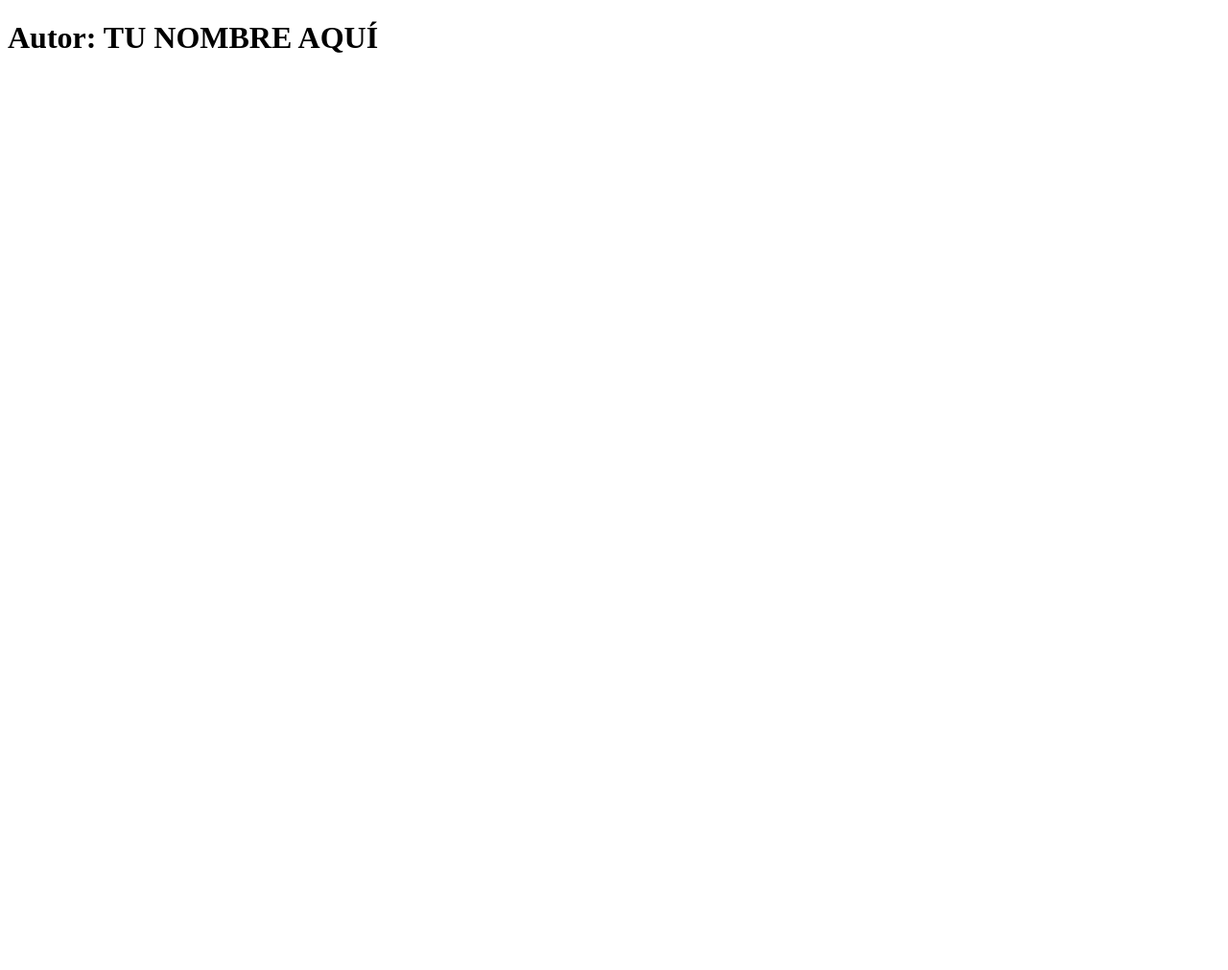
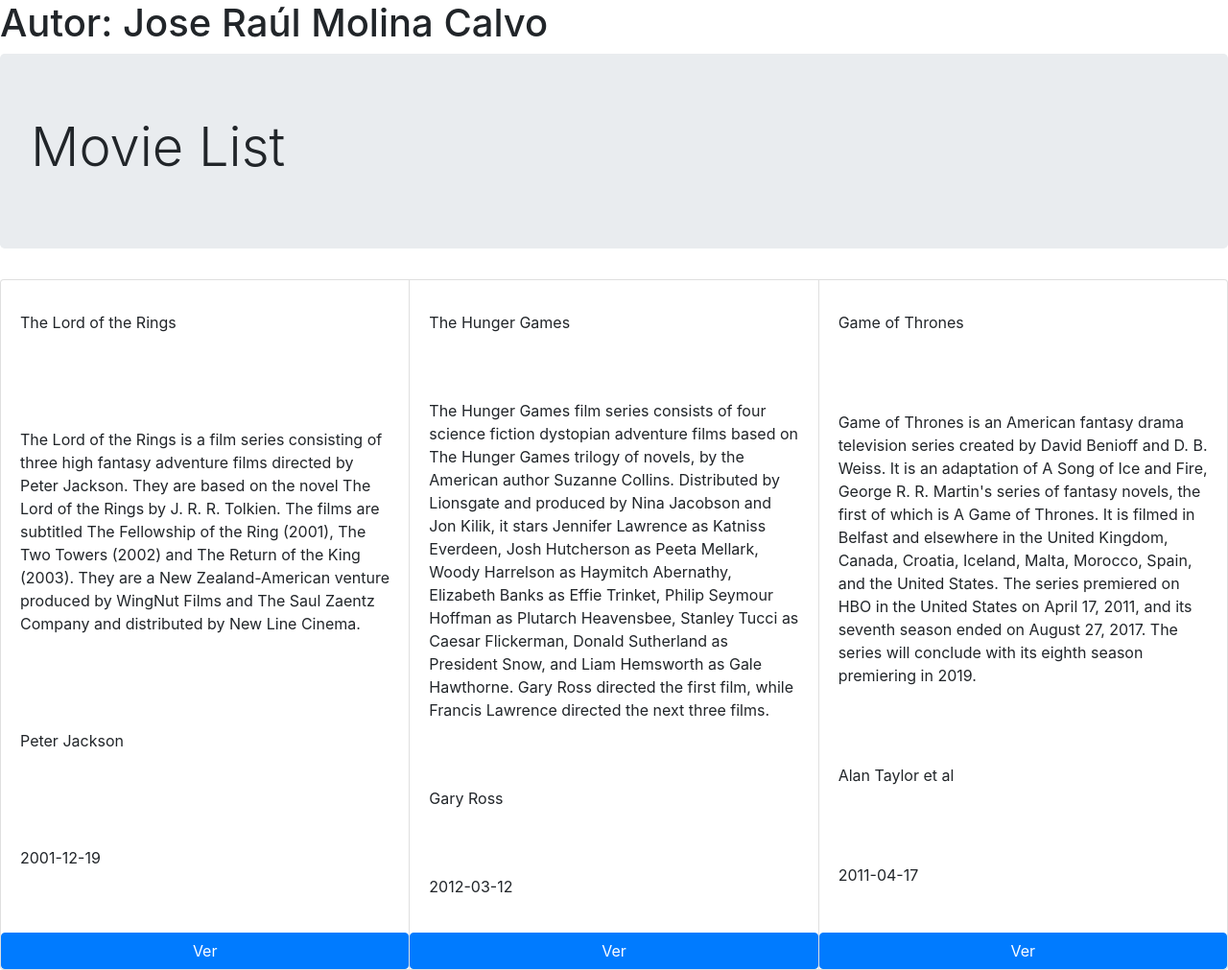
Before and after one commit to RaulMolinaC/practica_vuejs_componentes, a website: page index.html in a window 1280 px wide. Shown: the whole page at 96% size. Before the commit the page ends 800 px from the top, so only its background shows below. Drawn offline with nearby package versions, Linux system fonts and the light colour scheme.

Commit message:
Bueno empezamos

```diff
--- a/index.html
+++ b/index.html
@@ -7,12 +7,14 @@
         <meta name="author" content="">
         <meta name="description" content="">
         <meta name="viewport" content="width=device-width, initial-scale=1">
+        <link rel="stylesheet" href="https://stackpath.bootstrapcdn.com/bootstrap/4.4.1/css/bootstrap.min.css" integrity="sha384-Vkoo8x4CGsO3+Hhxv8T/Q5PaXtkKtu6ug5TOeNV6gBiFeWPGFN9MuhOf23Q9Ifjh" crossorigin="anonymous">
         <!-- TODO: Cargar CSS Bootstrap (no es necesario el JS) -->
+
     </head>
 
     <body>
 
-        <h1 id="autor">Autor: TU NOMBRE AQUÍ</h1>
+        <h1 id="autor">Autor: Jose Raúl Molina Calvo</h1>
 
         <!-- https://vuejs.org/v2/guide/index.html -->
         <div id="app">
@@ -22,6 +24,24 @@
                - Para cada item: (https://vuejs.org/v2/guide/index.html#Conditionals-and-Loops)
                  - Crear un componente item-data
             -->
+            <div class="jumbotron">
+                <h1 class="display-4" id="title">{{ col.collection.title }}</h1>
+        </div>
+        <div class="card-group">
+            <div class="card" style="width: 18rem;" v-for="item in col.collection.items">
+                <div class="card-body" v-for="peli in item.data">
+                    <dl>
+                        <dt class="card-title">
+                            {{peli.promt}}
+                        </dt>
+                        <dd>
+                            {{peli.value}}
+                        </dd>
+                    </dl>
+                </div>
+                <a v-bind:href="item.href" class="btn btn-primary">Ver</a>
+             </div>
+        </div>
 
         </div>
 
@@ -49,6 +69,11 @@
 
 
         <!-- TODO: Cargar librería VueJS y archivo js/script.js -->
+        <script src="https://cdn.jsdelivr.net/npm/vue@2/dist/vue.js"></script>
+        <script src="./js/script.js"></script>
+        <script src="https://code.jquery.com/jquery-3.4.1.slim.min.js" integrity="sha384-J6qa4849blE2+poT4WnyKhv5vZF5SrPo0iEjwBvKU7imGFAV0wwj1yYfoRSJoZ+n" crossorigin="anonymous"></script>
+        <script src="https://cdn.jsdelivr.net/npm/popper.js@1.16.0/dist/umd/popper.min.js" integrity="sha384-Q6E9RHvbIyZFJoft+2mJbHaEWldlvI9IOYy5n3zV9zzTtmI3UksdQRVvoxMfooAo" crossorigin="anonymous"></script>
+        <script src="https://stackpath.bootstrapcdn.com/bootstrap/4.4.1/js/bootstrap.min.js" integrity="sha384-wfSDF2E50Y2D1uUdj0O3uMBJnjuUD4Ih7YwaYd1iqfktj0Uod8GCExl3Og8ifwB6" crossorigin="anonymous"></script>
 
     </body>
 
```
